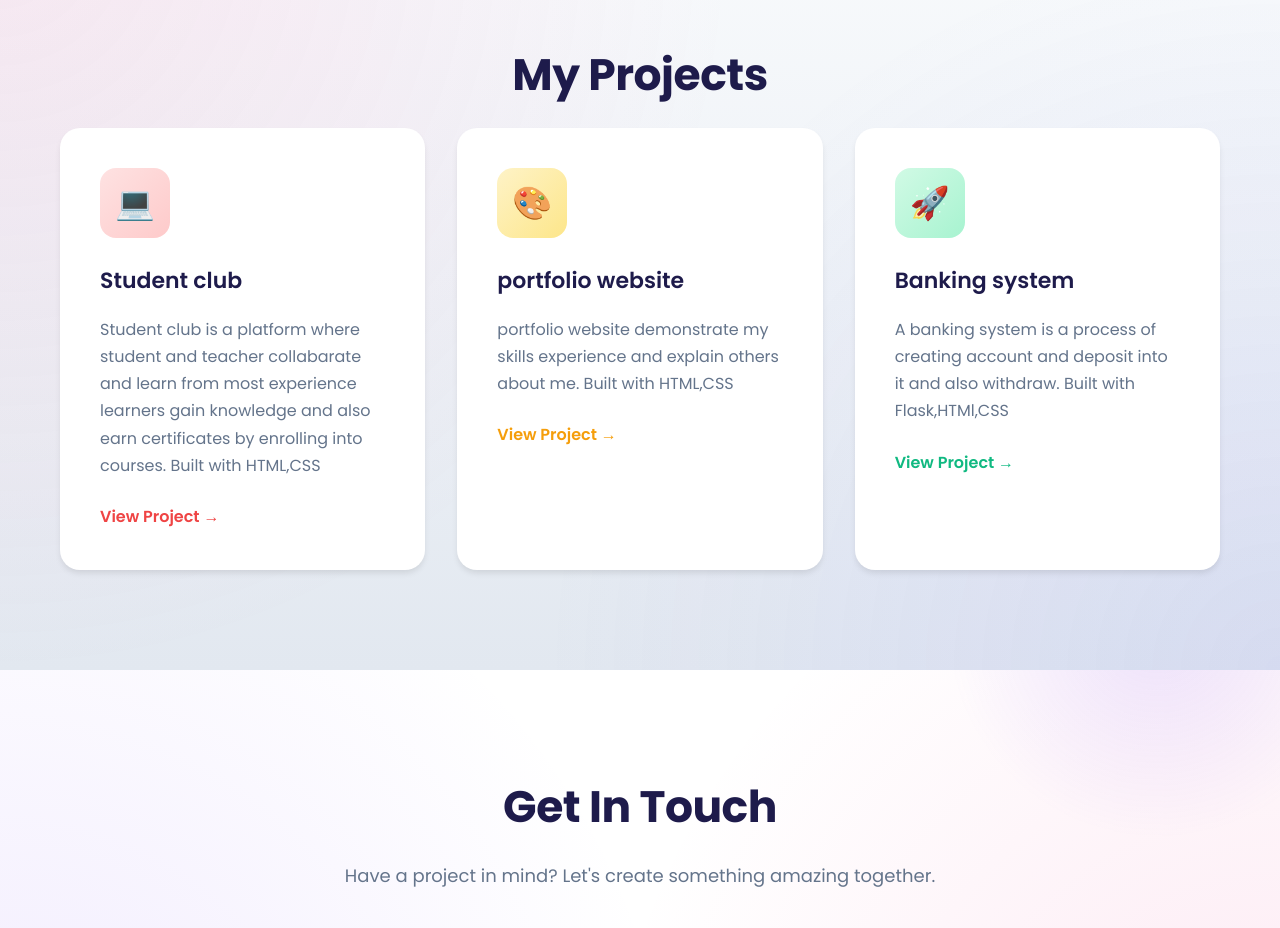
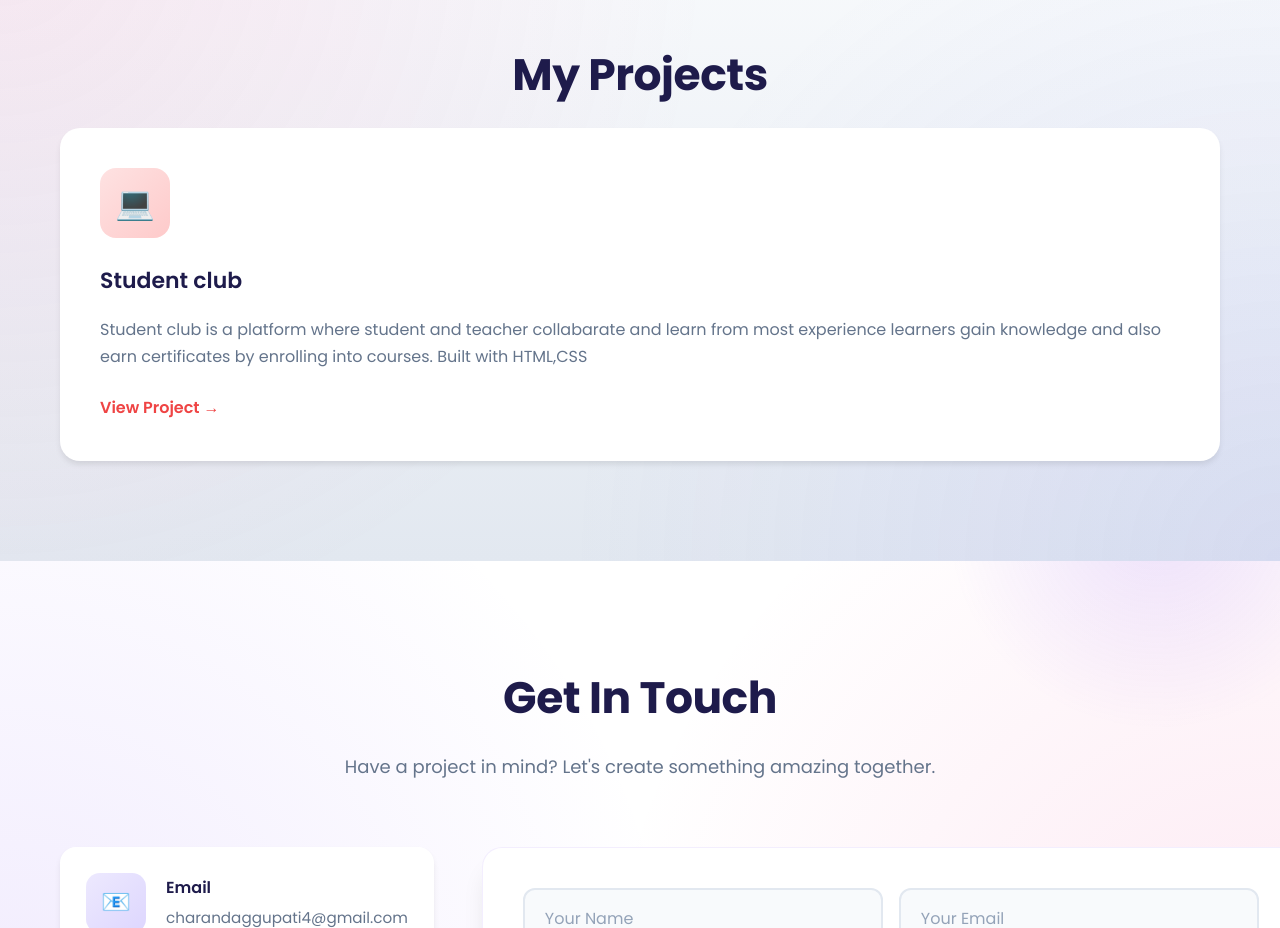
Before and after one commit to charandaggupati/dat-1, a plain HTML site: page index.html in a window 1280 px wide. Shown: the part 3460-4388 px from the top of the page. Drawn offline with Linux system fonts and the light colour scheme.

Commit message:
removed projects

```diff
--- a/index.html
+++ b/index.html
@@ -226,24 +226,13 @@
                     <p>Student club is a platform where student and teacher collabarate and learn from most experience learners gain knowledge and also earn certificates by enrolling into courses. Built with HTML,CSS</p>
                     <a href="https://humeranaaz397-ops.github.io/student_club/" class="project-link">View Project →</a>
                 </div>
-                <div class="project-card">
+                <!-- <div class="project-card">
                     <div class="project-icon">🎨</div>
                     <h3>portfolio website</h3>
                     <p>portfolio website demonstrate my skills experience and explain others about me. Built with HTML,CSS</p>
                     <a href="https://charandaggupati.github.io/dat-1/" class="project-link">View Project →</a>
-                </div>
-                <div class="project-card">
-                    <div class="project-icon">🚀</div>
-                    <h3>Banking system</h3>
-                    <p>A banking system is a process of creating account and deposit into it and also withdraw. Built with Flask,HTMl,CSS</p>
-                    <a href="#" class="project-link">View Project →</a>
-                </div>
-                <!-- <div class="project-card">
-                    <div class="project-icon">📱</div>
-                    <h3>Project Four</h3>
-                    <p>A mobile-first responsive website with elegant design and seamless user interaction across all devices.</p>
-                    <a href="#" class="project-link">View Project →</a>
                 </div> -->
+
             </div>
         </div>
     </section>
```
